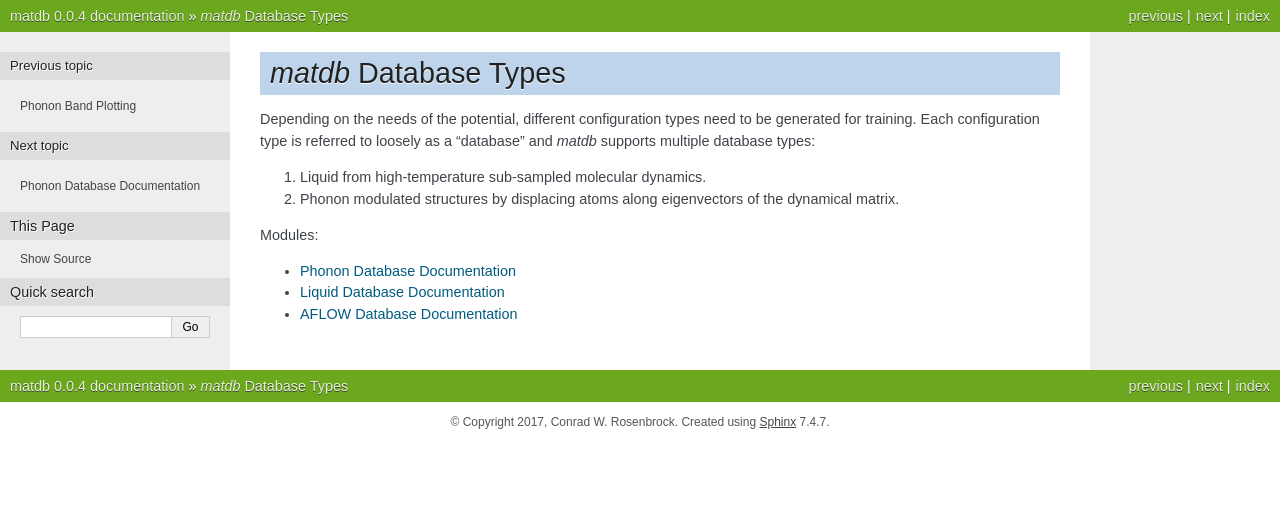
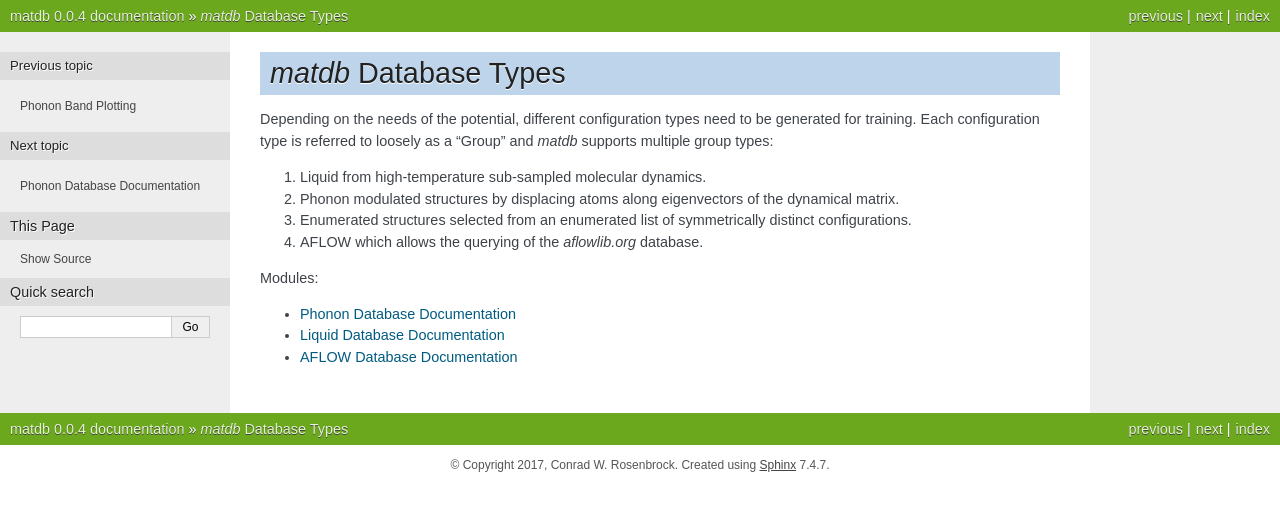
Before and after one commit to HallLabs/tracy_matdb, a Sphinx documentation site: the page built from docs/databases.rst, in a window 1280 px wide. Shown: the top 511 px of the page. Built offline with Sphinx 7.4.7, drawn with Linux system fonts in a browser that asks for light colours; pages that are not in the unit, such as notebooks, are missing from menus.

Commit message:
Added more documentation on the databases.

```diff
--- a/docs/databases.rst
+++ b/docs/databases.rst
@@ -3,12 +3,14 @@
 
 Depending on the needs of the potential, different configuration types
 need to be generated for training. Each configuration type is referred
-to loosely as a "database" and `matdb` supports multiple database
-types:
+to loosely as a "Group" and `matdb` supports multiple group types:
 
 1. Liquid from high-temperature sub-sampled molecular dynamics.
 2. Phonon modulated structures by displacing atoms along eigenvectors
    of the dynamical matrix.
+3. Enumerated structures selected from an enumerated list of
+   symmetrically distinct configurations.
+4. AFLOW which allows the querying of the `aflowlib.org` database.
 
 .. toctree::
    :maxdepth: 1
```
